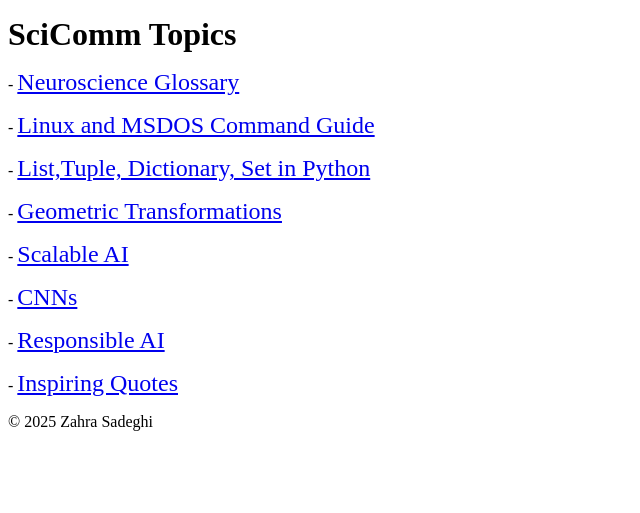
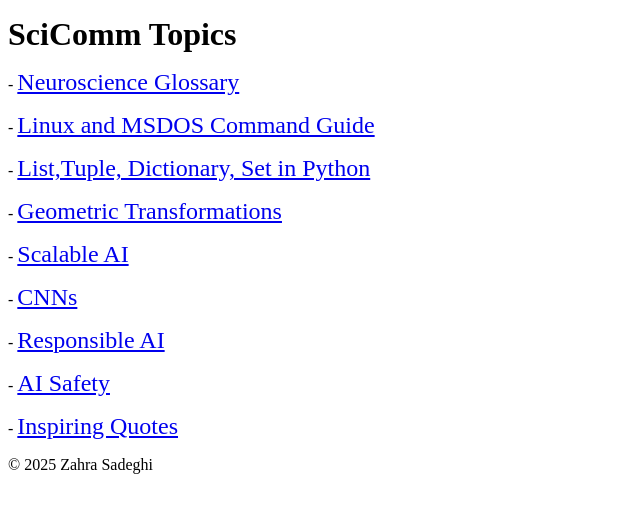
Before and after one commit to zahsa/zahsa.github.io, a Jekyll site: the page built from notes/index.md, in a window 1280 px wide. Shown: the top 513 px of the page, without its empty margins (0-640 px from the left). Built offline with Jekyll 4.4.1, drawn with Linux system fonts in a browser that asks for light colours.

Commit message:
Update index.md

```diff
--- a/notes/index.md
+++ b/notes/index.md
@@ -48,5 +48,9 @@ title: Blog
 </p>
 
 <p class="large-text">
+  - <a href="/notes/as" style="font-size: 24px;">AI Safety </a>
+</p>
+
+<p class="large-text">
   - <a href="/notes/quotes" style="font-size: 24px;">Inspiring Quotes</a>
 </p>
```
